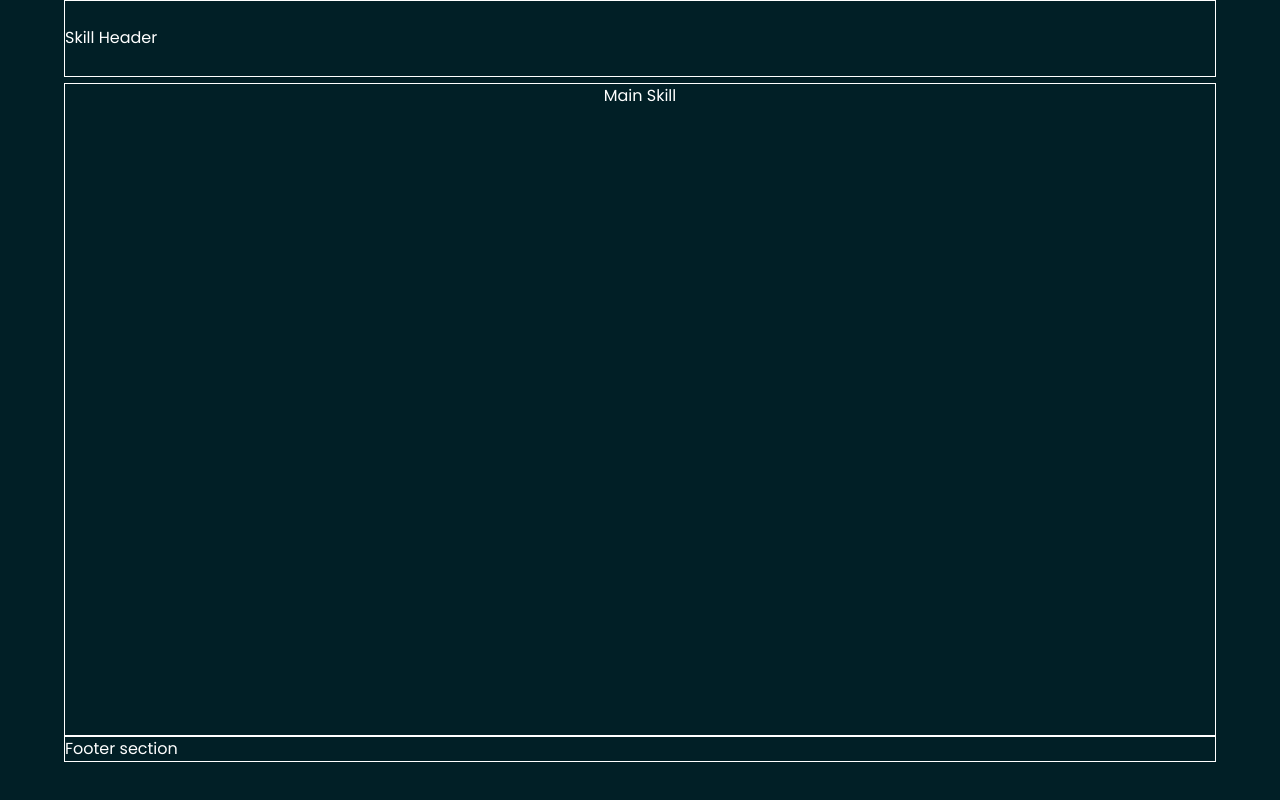
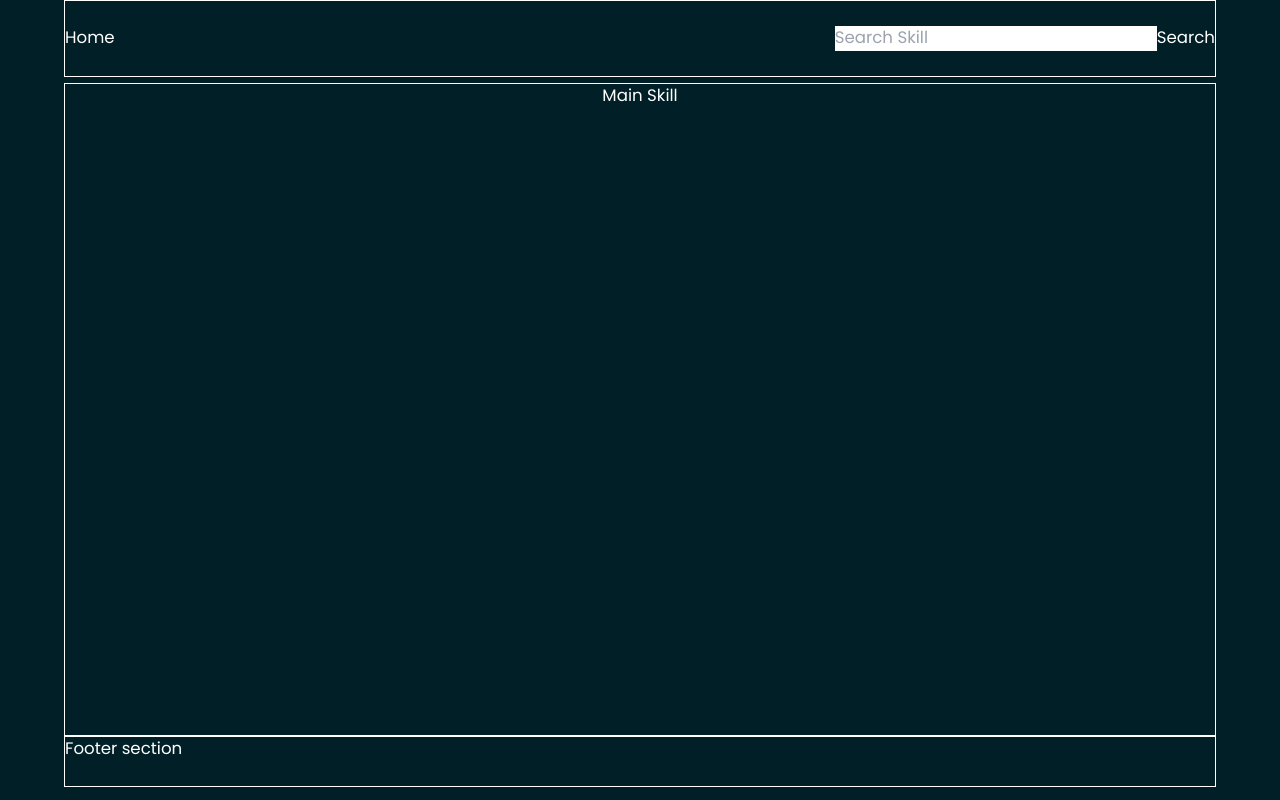
Before and after one commit to MokuaEnock/moku, a React (Create React App) app: page /skills in a window 1280 px wide. Built offline with nearby package versions, Linux system fonts and the light colour scheme.

Commit message:
create seach form for skill header

```diff
--- a/src/App.css
+++ b/src/App.css
@@ -3,7 +3,7 @@
 
 * {
   font-family: 'Poppins', sans-serif;
-
+  font-size: 1.3vw;
 }
 
 body {
@@ -29,3 +29,7 @@ body {
   width: 100%;
   border: thin solid white;
 }
+
+footer {
+  height: 4vw;
+}
--- a/src/components/skills/SkillHeader.js
+++ b/src/components/skills/SkillHeader.js
@@ -1,3 +1,14 @@
+import {Link} from "react-router-dom"
+
+
 export default function SkillHeader(){
-    return<header>Skill Header</header>
+    return<header>
+        <Link to="/">Home</Link>
+
+        <form>
+            <input type="text" placeholder="Search Skill"/>
+            <button type="submit">Search</button>
+        </form>
+
+    </header>
 }
```
